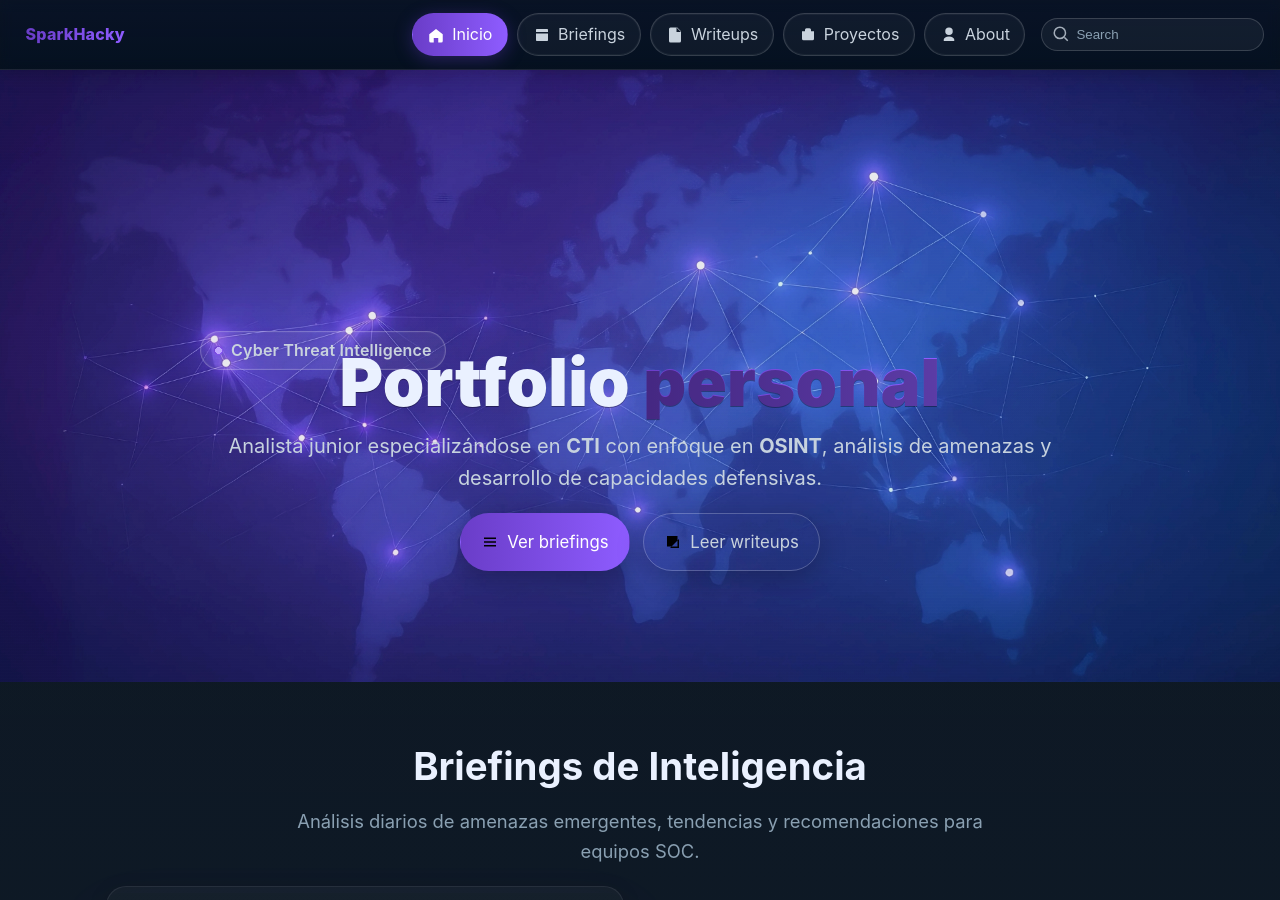
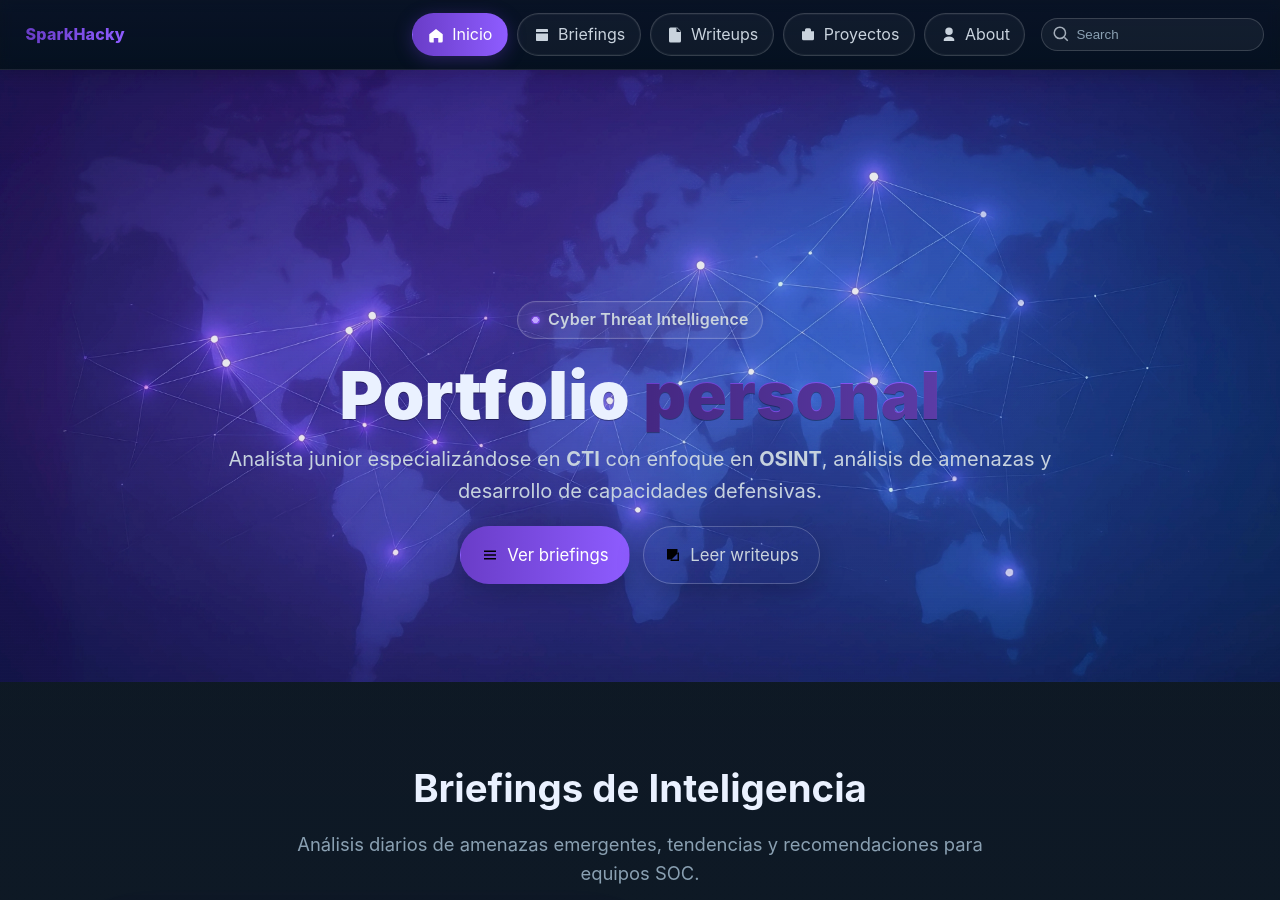
Before and after one commit to Sparkhacky/sparkhacky.github.io, a Jekyll site: the page built from index.html, in a window 1280 px wide and 900 px high. Built offline with Jekyll 4.4.1, drawn with Linux system fonts in a browser that asks for light colours.

Commit message:
Add files via upload

```diff
--- a/assets/css/design.css
+++ b/assets/css/design.css
@@ -54,16 +54,29 @@
 .home-section{ position:relative; z-index:0} /* compacto */
 .prose{ margin-bottom:3rem }
 
-/* Alternancia de color por sección (sutil, sin líneas duras) */
-.home-section::before{
-  content:"";
-  position:absolute;
-  inset:0 calc(50% - 50vw); /* cubre de borde a borde del viewport */
-  z-index:-1;
-  background:var(--band-odd);
-  margin: 0;
+/* Alternancia de color por sección (sutil, sin líneas duras)
+   Se eliminan pseudo-elementos para evitar barras oscuras. En su lugar,
+   las secciones utilizan fondos gradientes alternos mediante clases.
+*/
+.home-section::before{ content: none; }
+
+/* Ajustamos los fondos alternos directamente en las secciones zebra. Todas las
+   secciones comparten el mismo degradado suave para que no aparezcan
+   franjas oscuras entre bloques. Si se desea un ligero contraste, modifique
+   los valores alfa aquí. */
+.home-section.zebra,
+.home-section.zebra.alt{
+  background: linear-gradient(180deg, rgba(255,255,255,.02), rgba(255,255,255,.01));
 }
-.home-section:nth-of-type(even)::before{ background:var(--band-even) }
+
+/* Eliminamos espacio vertical oscuro extra aplicando el relleno superior a los
+   contenedores internos en lugar de a la propia sección. Esto mantiene la
+   separación interna sin crear bandas oscuras entre secciones. */
+.home-section{ padding-top: 0; }
+.home-section > .container,
+.home-section > .container-wide{
+  padding-top: 2.6rem;
+}
 
 /* Cabeceras de sección centradas + subtítulo (lede) */
 .section-head, .home-section > h2, .home-section > p.lede{ text-align:center }
@@ -187,11 +200,17 @@
 }
 .hero-copy p{ color:var(--ink-2); max-width:60ch; margin:0 auto 1rem }
 .pill{
-  position: absolute;
-  top: 24px;          /* separa del borde superior */
-  left: 34px;         /* pegada a la izquierda */
-  margin: 0 !important;
-  transform: none !important;
+  /*
+   * La clase .pill se ha dejado sin posicionamiento absoluto por defecto. Si necesitas
+   * reubicar una píldora concreta (por ejemplo, en el hero), usa una clase
+   * específica (ver .hero .pill-cta más abajo). Esto evita posiciones
+   * indeseadas en otros contextos.
+   */
+  position: static;
+  top: auto;
+  left: auto;
+  margin: 0;
+  transform: none;
 }
 .hero-cta{ display:flex; gap:.8rem; justify-content:center }
 
@@ -437,6 +456,15 @@
   box-shadow: 0 0 0 2px rgba(255,255,255,.18) inset, 0 0 8px rgba(142,92,255,.45);
 }
 
+/* Posiciona la etiqueta CTI dentro del hero en la esquina superior izquierda.
+   Esto sólo afecta a la clase .pill-cta cuando está dentro del hero. */
+.hero .pill-cta{
+  position:absolute;
+  top: 1rem;
+  left: 1rem;
+  margin: 0;
+}
+
 .social-row{ display:flex; flex-wrap:wrap; gap:.7rem; justify-content:center; margin-top:.6rem }
 .social-row .btn{ border-radius:999px; padding:.62rem .9rem }
 .social-row .btn .i{ width:18px; height:18px; margin-right:.35rem }
@@ -445,6 +473,14 @@
 /* Asegura aire extra en móviles muy pequeños */
 @media (max-width: 420px){
   .social-row{ margin-bottom: 2.8rem; }
+}
+
+/* Centrar la fila de redes en el About y dar aire consistente */
+.about-page .social-row,
+.page-about  .social-row{
+  justify-content: center;
+  margin: 1.4rem auto 2.4rem;
+  padding: 0 1rem;
 }
 
 
```
